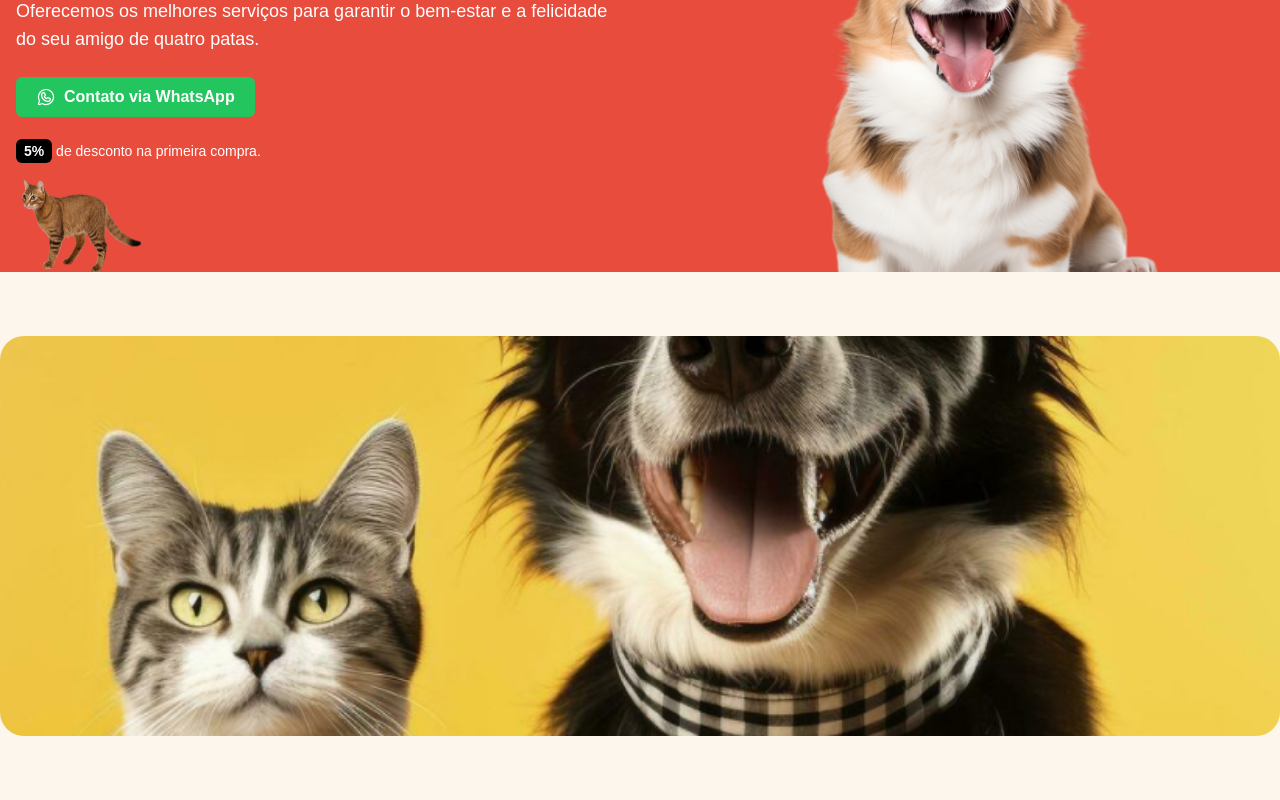
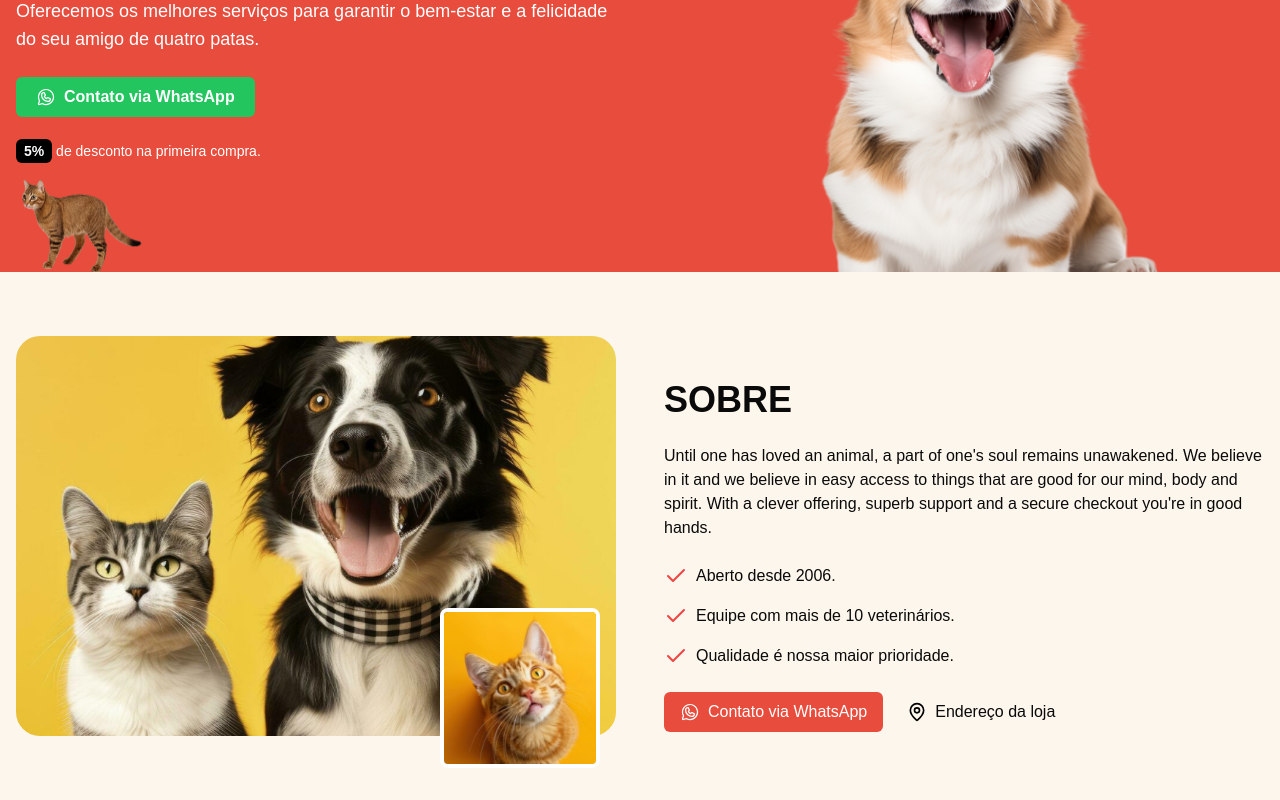
Before and after one commit to Eduardozsw/petdev, a Next.js app: page / in a window 1280 px wide. Shown: the part 235-1035 px from the top of the page. Built offline with nearby package versions, Linux system fonts and the light colour scheme.

Commit message:
section about finished

```diff
--- a/src/app/_components/about.tsx
+++ b/src/app/_components/about.tsx
@@ -1,12 +1,15 @@
 import Image from "next/image";
 import catAndDog from "../../../public/about-1.png"
 import cat from "../../../public/about-2.png"
+import { Check, MapPin } from "lucide-react";
+import { WhatsappLogo } from "@phosphor-icons/react/dist/ssr";
 
 export function About() {
   return (
     <section className="bg-[#FDF6ec] py-16">
-      <div className="container mx-auto grid-cols-1 lg:grid-cols-2 items-center">
-        <div>
+      <div className="container px-4 mx-auto">
+        <div className="grid grid-cols-1 lg:grid-cols-2 gap-12 items-center">
+          <div className="relative">
             <div className="relative w-full h-[400px] rounded-3xl overflow-hidden">
               <Image
                 src={catAndDog}
@@ -17,6 +20,55 @@
                 priority
               />
             </div>
+            <div className="absolute w-40 h-40 right-4 -bottom-8 border-4 overflow-hidden border-white rounded-lg">
+              <Image
+                src={cat}
+                alt="Gato olhando para cima."
+                fill
+                quality={100}
+                className="object-cover"
+                priority
+              />
+            </div>
+          </div>
+          <div className="space-y-6 mt-10">
+            <h2 className="text-4xl font-bold">SOBRE</h2>
+            <p>
+              Until one has loved an animal, a part of one's soul remains unawakened. We believe in it and we believe in easy access to things that are good for our mind, body and spirit. With a clever offering, superb support and a secure checkout you're in good hands.
+            </p>
+
+            <ul className="space-y-4">
+              <li className="flex items-center gap-2">
+                <Check className="text-red-500" />
+                Aberto desde 2006.
+              </li>
+              <li className="flex items-center gap-2">
+                <Check className="text-red-500" />
+                Equipe com mais de 10 veterinários.
+              </li>
+              <li className="flex items-center gap-2">
+                <Check className="text-red-500" />
+                Qualidade é nossa maior prioridade.
+              </li>
+            </ul>
+
+            <div className="flex gap-2">
+              <a
+                href="#"
+                className="bg-[#E84C3D] text-white flex items-center justify-center w-fit gap-2 px-4 py-2 rounded-md"
+              >
+                <WhatsappLogo className="w-5 h-5 text-white" />
+                Contato via WhatsApp
+              </a>
+              <a
+                href="#"
+                className=" flex items-center justify-center w-fit gap-2 px-4 py-2 rounded-md"
+              >
+                <MapPin className="w-5 h-5 text-black" />
+                Endereço da loja
+              </a>
+            </div>
+          </div>
         </div>
       </div>
     </section>
```
Lines whose indentation alone changed are shown as unchanged.
